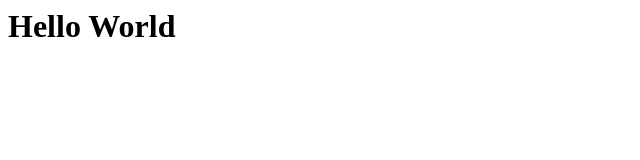
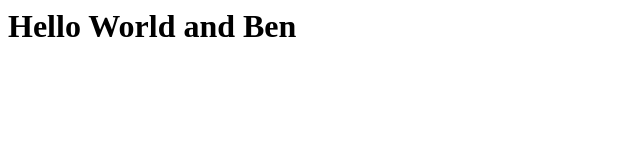
Before and after one commit to CraigNorford/git-folder, a plain HTML site: page index.html in a window 1280 px wide. Shown: the whole page, without its empty margins (0-640 px from the left). Drawn offline with Linux system fonts and the light colour scheme.

Commit message:
ben update

```diff
--- a/index.html
+++ b/index.html
@@ -6,6 +6,6 @@
     <title>Document</title>
 </head>
 <body>
-    <h1>Hello World</h1>
+    <h1>Hello World and Ben</h1>
 </body>
 </html>
```
